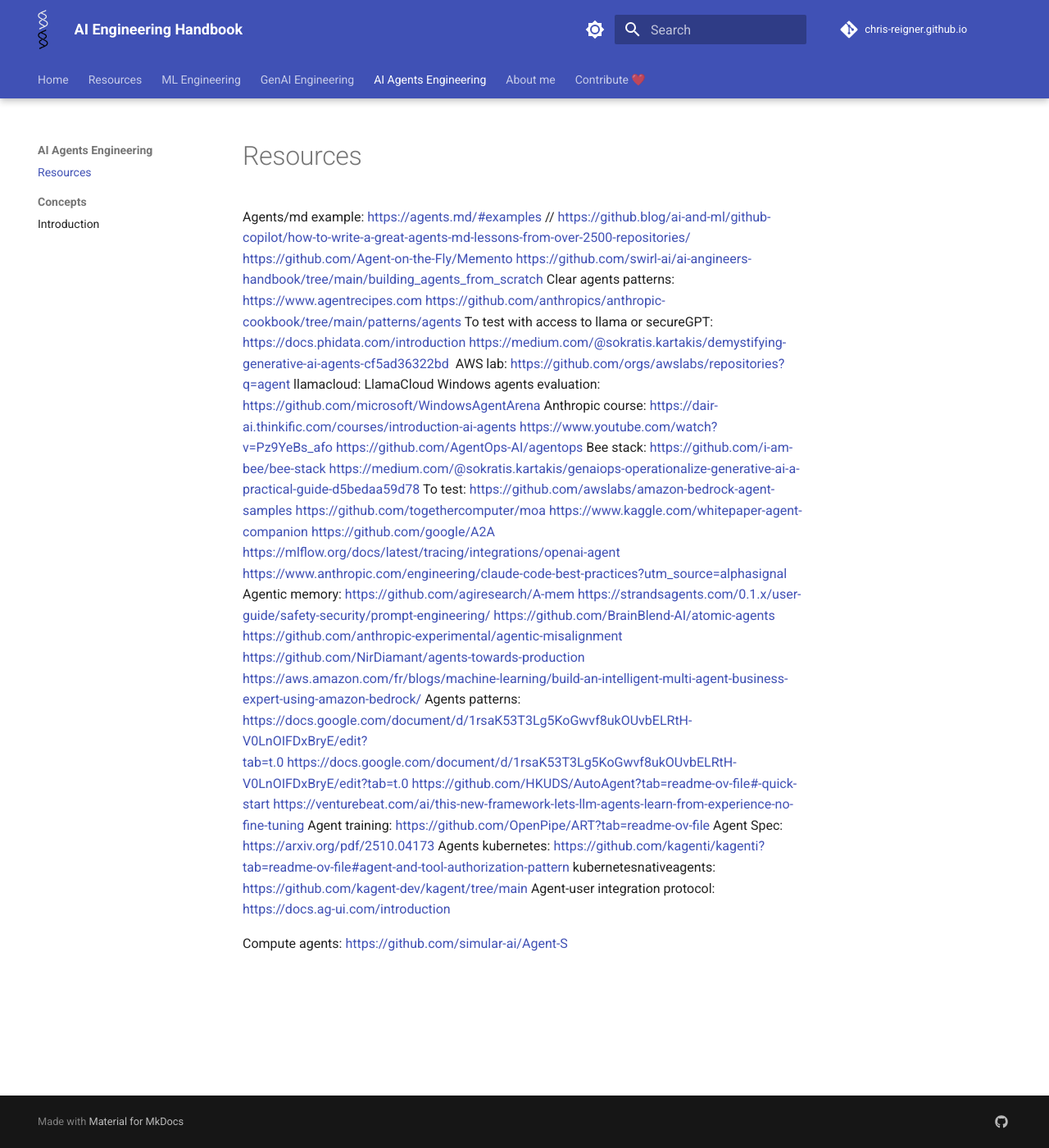
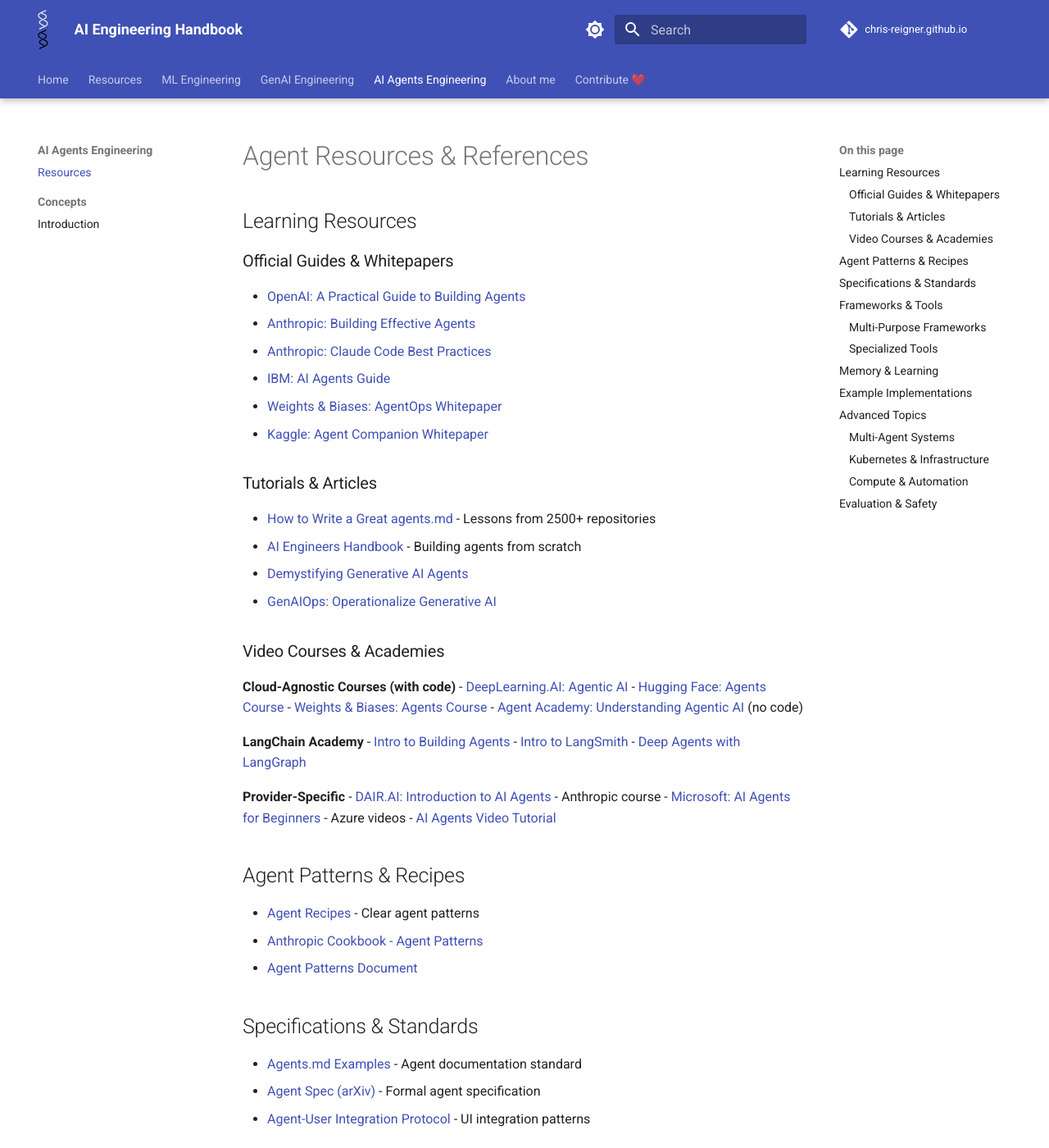
Before and after one commit to chris-reigner/chris-reigner.github.io, an MkDocs documentation site: the page built from docs/AI Agents Engineering/Resources.md, in a window 1280 px wide and 1400 px high. Shown: the whole window at 82% size. Built offline with MkDocs 1.6.1 and Material for MkDocs 9.7.7, drawn with Linux system fonts in a browser that asks for light colours; plug-ins that fetch from the network failed and are left out; comment, search, counter and statistics services are not loaded; the version menu is left out; some of the changed text lies outside the part shown.

Commit message:
agents resources update

```diff
--- a/docs/AI Agents Engineering/Resources.md
+++ b/docs/AI Agents Engineering/Resources.md
@@ -1,40 +1,99 @@
-# Resources
+# Agent Resources & References
 
-Agents/md example: <https://agents.md/#examples> // <https://github.blog/ai-and-ml/github-copilot/how-to-write-a-great-agents-md-lessons-from-over-2500-repositories/>
-<https://github.com/Agent-on-the-Fly/Memento>
-<https://github.com/swirl-ai/ai-angineers-handbook/tree/main/building_agents_from_scratch>
-Clear agents patterns: <https://www.agentrecipes.com>
-<https://github.com/anthropics/anthropic-cookbook/tree/main/patterns/agents>
-To test with access to llama or secureGPT: <https://docs.phidata.com/introduction>
-<https://medium.com/@sokratis.kartakis/demystifying-generative-ai-agents-cf5ad36322bd>
- AWS lab: <https://github.com/orgs/awslabs/repositories?q=agent>
-llamacloud: LlamaCloud
-Windows agents evaluation: <https://github.com/microsoft/WindowsAgentArena>
-Anthropic course: <https://dair-ai.thinkific.com/courses/introduction-ai-agents>
-<https://www.youtube.com/watch?v=Pz9YeBs_afo>
-<https://github.com/AgentOps-AI/agentops>
-Bee stack: <https://github.com/i-am-bee/bee-stack>
-<https://medium.com/@sokratis.kartakis/genaiops-operationalize-generative-ai-a-practical-guide-d5bedaa59d78>
-To test: <https://github.com/awslabs/amazon-bedrock-agent-samples>
-<https://github.com/togethercomputer/moa>
-<https://www.kaggle.com/whitepaper-agent-companion>
-<https://github.com/google/A2A>
-<https://mlflow.org/docs/latest/tracing/integrations/openai-agent>
-<https://www.anthropic.com/engineering/claude-code-best-practices?utm_source=alphasignal>
-Agentic memory: <https://github.com/agiresearch/A-mem>
-<https://strandsagents.com/0.1.x/user-guide/safety-security/prompt-engineering/>
-<https://github.com/BrainBlend-AI/atomic-agents>
-<https://github.com/anthropic-experimental/agentic-misalignment>
-<https://github.com/NirDiamant/agents-towards-production>
-<https://aws.amazon.com/fr/blogs/machine-learning/build-an-intelligent-multi-agent-business-expert-using-amazon-bedrock/>
-Agents patterns: <https://docs.google.com/document/d/1rsaK53T3Lg5KoGwvf8ukOUvbELRtH-V0LnOIFDxBryE/edit?tab=t.0> <https://docs.google.com/document/d/1rsaK53T3Lg5KoGwvf8ukOUvbELRtH-V0LnOIFDxBryE/edit?tab=t.0>
-<https://github.com/HKUDS/AutoAgent?tab=readme-ov-file#-quick-start>
-<https://venturebeat.com/ai/this-new-framework-lets-llm-agents-learn-from-experience-no-fine-tuning>
-Agent training: <https://github.com/OpenPipe/ART?tab=readme-ov-file>
-Agent Spec: <https://arxiv.org/pdf/2510.04173>
-Agents kubernetes: <https://github.com/kagenti/kagenti?tab=readme-ov-file#agent-and-tool-authorization-pattern>
-kubernetesnativeagents: <https://github.com/kagent-dev/kagent/tree/main>
-Agent-user integration protocol: <https://docs.ag-ui.com/introduction>
+## Learning Resources
 
-Compute agents:
-<https://github.com/simular-ai/Agent-S>
+### Official Guides & Whitepapers
+
+- [OpenAI: A Practical Guide to Building Agents](https://cdn.openai.com/business-guides-and-resources/a-practical-guide-to-building-agents.pdf)
+- [Anthropic: Building Effective Agents](https://www.anthropic.com/engineering/building-effective-agents)
+- [Anthropic: Claude Code Best Practices](https://www.anthropic.com/engineering/claude-code-best-practices?utm_source=alphasignal)
+- [IBM: AI Agents Guide](https://www.ibm.com/downloads/documents/gb-en/12f5a71117cdc329)
+- [Weights & Biases: AgentOps Whitepaper](https://wandb.ai/site/resources/whitepapers/agentops/)
+- [Kaggle: Agent Companion Whitepaper](https://www.kaggle.com/whitepaper-agent-companion)
+
+### Tutorials & Articles
+
+- [How to Write a Great agents.md](https://github.blog/ai-and-ml/github-copilot/how-to-write-a-great-agents-md-lessons-from-over-2500-repositories/) - Lessons from 2500+ repositories
+- [AI Engineers Handbook](https://github.com/swirl-ai/ai-angineers-handbook/tree/main/building_agents_from_scratch) - Building agents from scratch
+- [Demystifying Generative AI Agents](https://medium.com/@sokratis.kartakis/demystifying-generative-ai-agents-cf5ad36322bd)
+- [GenAIOps: Operationalize Generative AI](https://medium.com/@sokratis.kartakis/genaiops-operationalize-generative-ai-a-practical-guide-d5bedaa59d78)
+
+### Video Courses & Academies
+
+**Cloud-Agnostic Courses (with code)**
+- [DeepLearning.AI: Agentic AI](https://learn.deeplearning.ai/courses/agentic-ai/information)
+- [Hugging Face: Agents Course](https://huggingface.co/learn/agents-course/unit0/introduction)
+- [Weights & Biases: Agents Course](https://site.wandb.ai/courses/agents/)
+- [Agent Academy: Understanding Agentic AI](https://agentacademy.ai/courses/understanding-agentic-ai/) (no code)
+
+**LangChain Academy**
+- [Intro to Building Agents](https://academy.langchain.com/bundles/intro-to-building-agents)
+- [Intro to LangSmith](https://academy.langchain.com/courses/intro-to-langsmith)
+- [Deep Agents with LangGraph](https://academy.langchain.com/courses/deep-agents-with-langgraph)
+
+**Provider-Specific**
+- [DAIR.AI: Introduction to AI Agents](https://dair-ai.thinkific.com/courses/introduction-ai-agents) - Anthropic course
+- [Microsoft: AI Agents for Beginners](https://learn.microsoft.com/en-us/shows/ai-agents-for-beginners/) - Azure videos
+- [AI Agents Video Tutorial](https://www.youtube.com/watch?v=Pz9YeBs_afo)
+
+## Agent Patterns & Recipes
+
+- [Agent Recipes](https://www.agentrecipes.com) - Clear agent patterns
+- [Anthropic Cookbook - Agent Patterns](https://github.com/anthropics/anthropic-cookbook/tree/main/patterns/agents)
+- [Agent Patterns Document](https://docs.google.com/document/d/1rsaK53T3Lg5KoGwvf8ukOUvbELRtH-V0LnOIFDxBryE/edit?tab=t.0)
+
+## Specifications & Standards
+
+- [Agents.md Examples](https://agents.md/#examples) - Agent documentation standard
+- [Agent Spec (arXiv)](https://arxiv.org/pdf/2510.04173) - Formal agent specification
+- [Agent-User Integration Protocol](https://docs.ag-ui.com/introduction) - UI integration patterns
+
+
+## Frameworks & Tools
+
+### Multi-Purpose Frameworks
+
+- [Phidata](https://docs.phidata.com/introduction) - Test with Llama or SecureGPT
+- [Bee Stack](https://github.com/i-am-bee/bee-stack) - Complete agent stack
+- [Atomic Agents](https://github.com/BrainBlend-AI/atomic-agents)
+- [Strands Agents](https://strandsagents.com/0.1.x/user-guide/safety-security/prompt-engineering/)
+
+### Specialized Tools
+
+- [AgentOps](https://github.com/AgentOps-AI/agentops) - Agent operations monitoring
+- [MLflow Tracing](https://mlflow.org/docs/latest/tracing/integrations/openai-agent) - OpenAI agent integration
+- [LlamaCloud](https://llamacloud.com) - Cloud deployment
+
+## Memory & Learning
+
+- [A-mem](https://github.com/agiresearch/A-mem) - Agentic memory system
+- [AutoAgent](https://github.com/HKUDS/AutoAgent?tab=readme-ov-file#-quick-start) - Autonomous learning
+- [ART (Agent Reinforcement Training)](https://github.com/OpenPipe/ART?tab=readme-ov-file) - Agent training without fine-tuning
+
+## Example Implementations
+
+- [Memento](https://github.com/Agent-on-the-Fly/Memento) - Agent-on-the-fly example
+- [AWS Bedrock Agent Samples](https://github.com/awslabs/amazon-bedrock-agent-samples)
+- [AWS Multi-Agent Business Expert](https://aws.amazon.com/fr/blogs/machine-learning/build-an-intelligent-multi-agent-business-expert-using-amazon-bedrock/)
+- [Agents Towards Production](https://github.com/NirDiamant/agents-towards-production)
+
+## Advanced Topics
+
+### Multi-Agent Systems
+
+- [Mixture of Agents (MoA)](https://github.com/togethercomputer/moa)
+- [Google A2A](https://github.com/google/A2A) - Agent-to-agent communication
+
+### Kubernetes & Infrastructure
+
+- [Kagenti](https://github.com/kagenti/kagenti?tab=readme-ov-file#agent-and-tool-authorization-pattern) - Kubernetes native agents
+- [Kagent](https://github.com/kagent-dev/kagent/tree/main) - Kubernetes agent development
+
+### Compute & Automation
+
+- [Agent-S](https://github.com/simular-ai/Agent-S) - Compute agents
+
+## Evaluation & Safety
+
+- [Windows Agent Arena](https://github.com/microsoft/WindowsAgentArena) - Windows agents evaluation
+- [Agentic Misalignment](https://github.com/anthropic-experimental/agentic-misalignment) - Safety research
```
